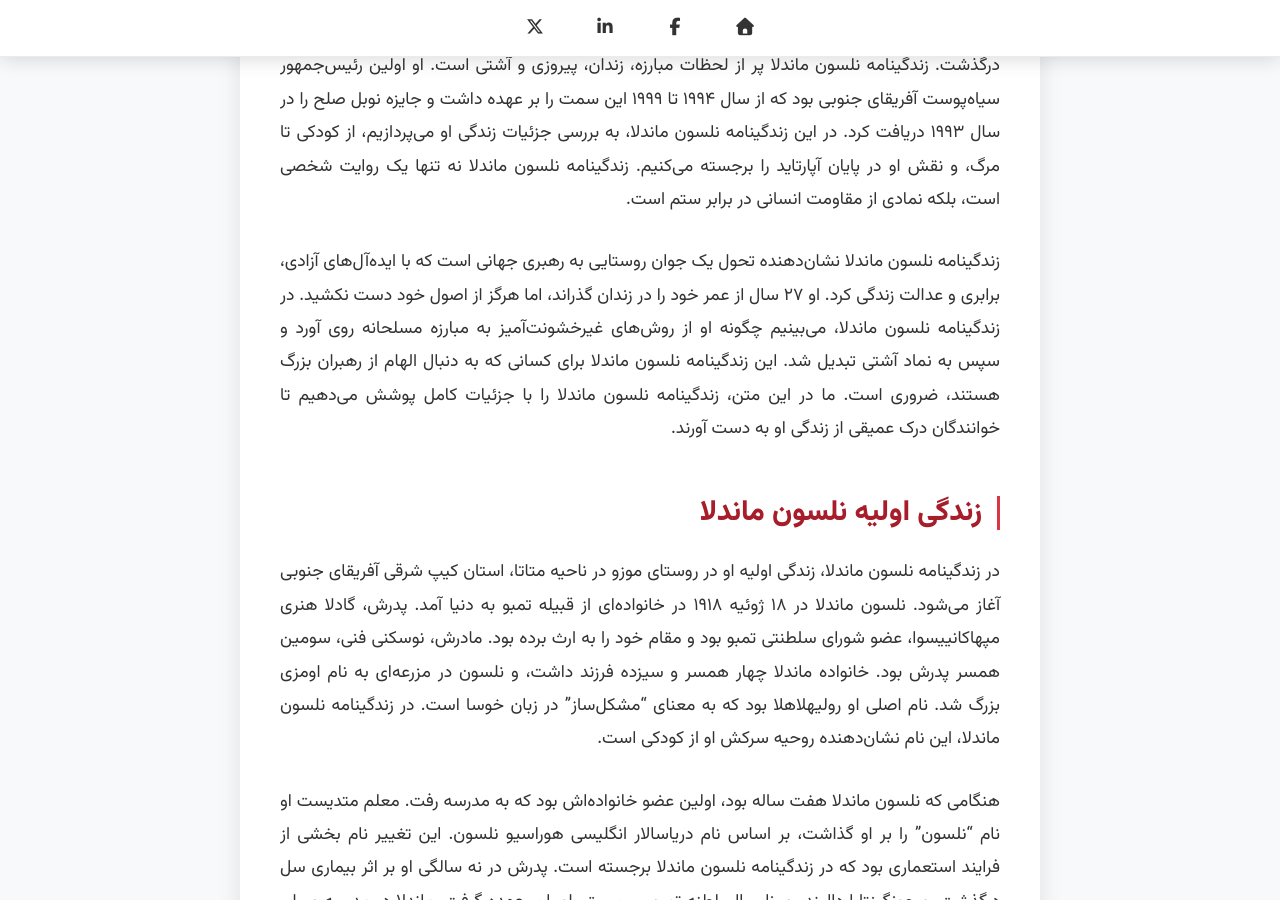
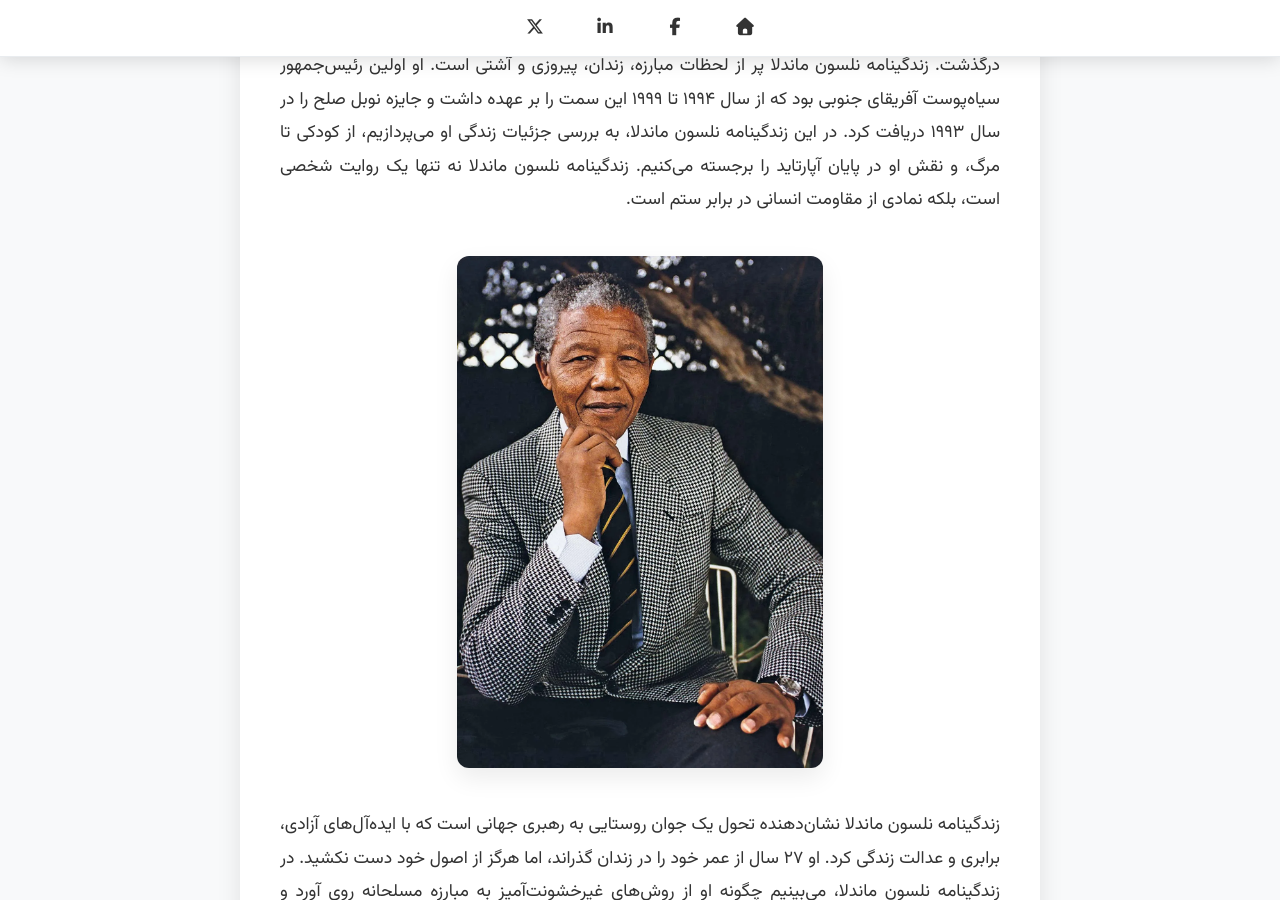
Before and after one commit to darkblog/darkblog.github.io, a Jekyll site: the page built from _posts/2025-9-8-nelson-mandela.md, in a window 1280 px wide and 900 px high, scrolled down 468 px. Built offline with Jekyll 4.4.1, drawn with Linux system fonts in a browser that asks for light colours; nearby versions of some CDN libraries.

Commit message:
Update 2025-9-8-nelson-mandela.md

```diff
--- a/_posts/2025-9-8-nelson-mandela.md
+++ b/_posts/2025-9-8-nelson-mandela.md
@@ -5,6 +5,8 @@ title: زندگینامه نلسون ماندلا - نماد آپارتاید
 ---
 
 زندگینامه نلسون ماندلا، یکی از برجسته‌ترین چهره‌های تاریخ معاصر، داستان مردی است که از یک روستای کوچک در آفریقای جنوبی به نماد جهانی مبارزه با نژادپرستی و آپارتاید تبدیل شد. نلسون ماندلا، که با نام‌های رولیهلاهلا ماندلا و مادیبا نیز شناخته می‌شود، در ۱۸ ژوئیه ۱۹۱۸ میلادی متولد شد و در ۵ دسامبر ۲۰۱۳ درگذشت. زندگینامه نلسون ماندلا پر از لحظات مبارزه، زندان، پیروزی و آشتی است. او اولین رئیس‌جمهور سیاه‌پوست آفریقای جنوبی بود که از سال ۱۹۹۴ تا ۱۹۹۹ این سمت را بر عهده داشت و جایزه نوبل صلح را در سال ۱۹۹۳ دریافت کرد. در این زندگینامه نلسون ماندلا، به بررسی جزئیات زندگی او می‌پردازیم، از کودکی تا مرگ، و نقش او در پایان آپارتاید را برجسته می‌کنیم. زندگینامه نلسون ماندلا نه تنها یک روایت شخصی است، بلکه نمادی از مقاومت انسانی در برابر ستم است.
+
+![نلسون ماندلا](https://indexes.ir/biography/nelson-mandela.webp)
 
 زندگینامه نلسون ماندلا نشان‌دهنده تحول یک جوان روستایی به رهبری جهانی است که با ایده‌آل‌های آزادی، برابری و عدالت زندگی کرد. او ۲۷ سال از عمر خود را در زندان گذراند، اما هرگز از اصول خود دست نکشید. در زندگینامه نلسون ماندلا، می‌بینیم چگونه او از روش‌های غیرخشونت‌آمیز به مبارزه مسلحانه روی آورد و سپس به نماد آشتی تبدیل شد. این زندگینامه نلسون ماندلا برای کسانی که به دنبال الهام از رهبران بزرگ هستند، ضروری است. ما در این متن، زندگینامه نلسون ماندلا را با جزئیات کامل پوشش می‌دهیم تا خوانندگان درک عمیقی از زندگی او به دست آورند.
 
```
